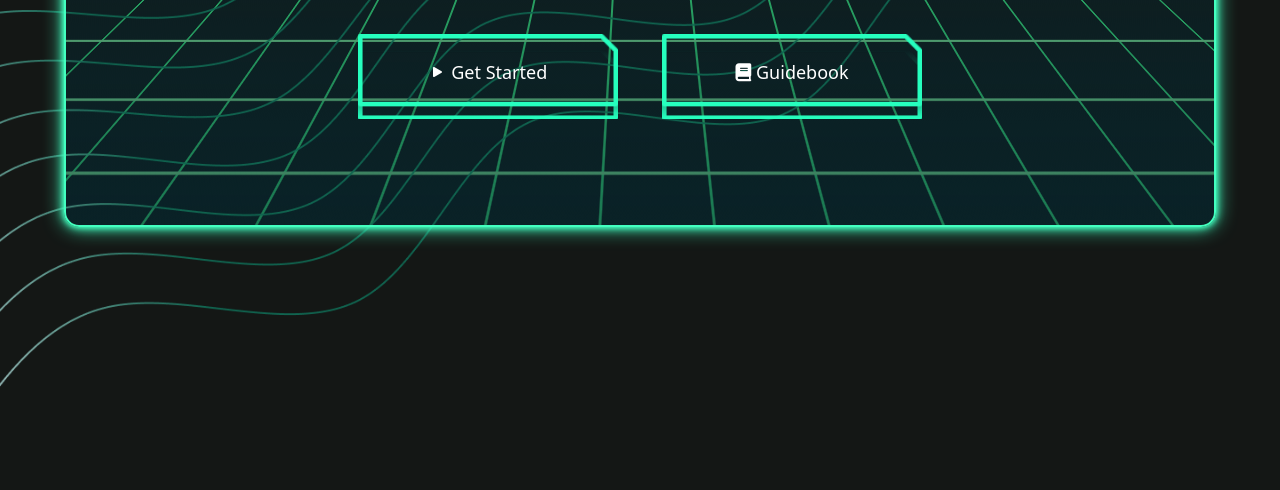
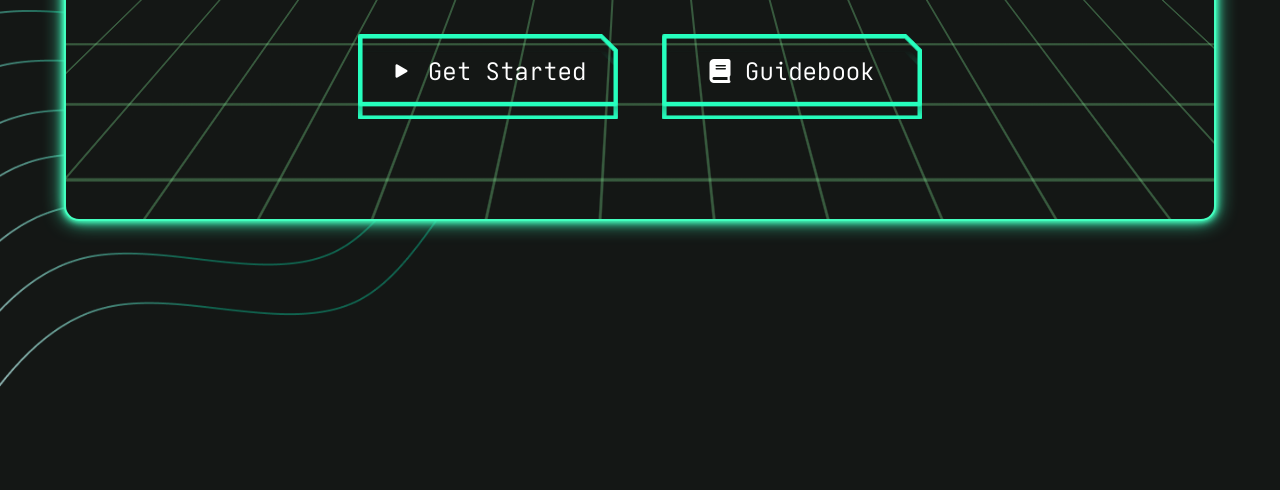
Before and after one commit to KevinJ0nathan/hishot2024-testing, a plain HTML site: page index.html in a window 1280 px wide. Shown: the part 334-824 px from the top of the page. Drawn offline with nearby package versions, Linux system fonts and the light colour scheme.

Commit message:
Add files via upload

```diff
--- a/index.html
+++ b/index.html
@@ -24,14 +24,17 @@
       </div>
       <div class="hero-button-container">
           <div class="button-container">
-              <button class="hero-button"><i class="bi bi-play-fill"></i> Get Started</button>
+            <div class="button-glow">
+              <button class="hero-button fs-4"><i class="bi bi-play-fill"></i> Get Started</button>
+              </div>
             </div>
             <div class="button-container">
-              <button class="hero-button"><i class="fa-solid fa-book"></i>  Guidebook</button>
+              <div class="button-glow">
+              <button class="hero-button fs-4"><i class="fa-solid fa-book"></i>  Guidebook</button>
+              </div>
             </div>
       </div>
     </div>
-
     <img src="assets/Wave.png" class="hero-wave img-fluid">
 
     <!--Hero End-->
--- a/style.css
+++ b/style.css
@@ -38,6 +38,7 @@ z-index: 5;
   position: relative;
   margin-top: 200px;
   border: solid 2px #43ffbf;
+  background-color: var(--night);
   border-radius: 15px;
   width: 90% !important;
   overflow: hidden;
@@ -52,7 +53,7 @@ z-index: 5;
   left: 0;
   perspective: 180px;
   perspective-origin: 50% 40%;
-  z-index: -1;
+  z-index: 1;
 }
 
 .landscape {
@@ -61,22 +62,11 @@ z-index: 5;
   left: -50%;
   height: 180%;
   bottom: -30%;
-  background-image: -webkit-linear-gradient(top, #85ed97 2px,transparent 2px), -webkit-linear-gradient(left, #3fe67c 2px, transparent 2px);
+  background-image: -webkit-linear-gradient(top, #85ed964f 2px,transparent 2px), -webkit-linear-gradient(left, #85ed964f 2px, transparent 2px);
   background-size: 50px 50px, 80px 80px;
   background-position: -1px -1px, -1px -1px;
   transform: rotateX(20deg);
   animation: moveUp 1s infinite linear;
-
-  &::after {
-    content: '';
-    position: absolute;
-    top: 0;
-    left: 0;
-    width: 100%;
-    height: 100%;
-    background-image: linear-gradient(to bottom, rgba(97, 255, 105, 0) 0%, rgba(1, 41, 51, 0.781) 100%);
-    pointer-events: none;
-}
 }
 
 @keyframes moveUp{
@@ -99,14 +89,14 @@ z-index: 5;
   overflow: hidden;
 }
 
-
 .button-container {
   position: relative;
   display: inline-block;
-  overflow: hidden;
+  filter: none;
 }
 
 .hero-button {
+  font-family: 'Monocode';
   display: block;
   width: 260px;
   height: 85px;
@@ -119,23 +109,25 @@ z-index: 5;
   cursor: pointer;
   position: relative;
   margin: 0px 20px 100px 20px;
-  z-index: 1;
-  font-size: 18px;
+  z-index: 10;
+  clip-path: polygon(94% 0, 100% 18%, 100% 100%, 0 100%, 0 0);
   background-image: url(assets/button\ frame.png);
   background-size: cover;
-  transition: 0.3s;
+  transition: ease-out 0.3s;
 }
 
-.hero-button:hover {
-  background-color: rgb(54, 27, 206);
-  transform: scale(1.05);
-  border-top-right-radius: 23px;
-  box-shadow: 0 0 5px 1px rgba(54, 27, 206, 0.7);
+.hero-button:hover{
+  background-color: #43ffc091;
+}
+
+.button-glow:hover{
+  filter: drop-shadow(0 0 5px rgba(67, 255, 201, 0.5)) drop-shadow(0 0 10px rgba(67, 255, 201, 0.3)) drop-shadow(0 0 15px rgba(67, 255, 201, 0.2)) drop-shadow(0 0 20px rgba(67, 255, 201, 0.1));
+  position: relative;
+  z-index: 10;
+  opacity: 1;
 }
 
 
-
-/*Hero End*/
 
 
 @media only screen and (max-width: 900px) {
```
